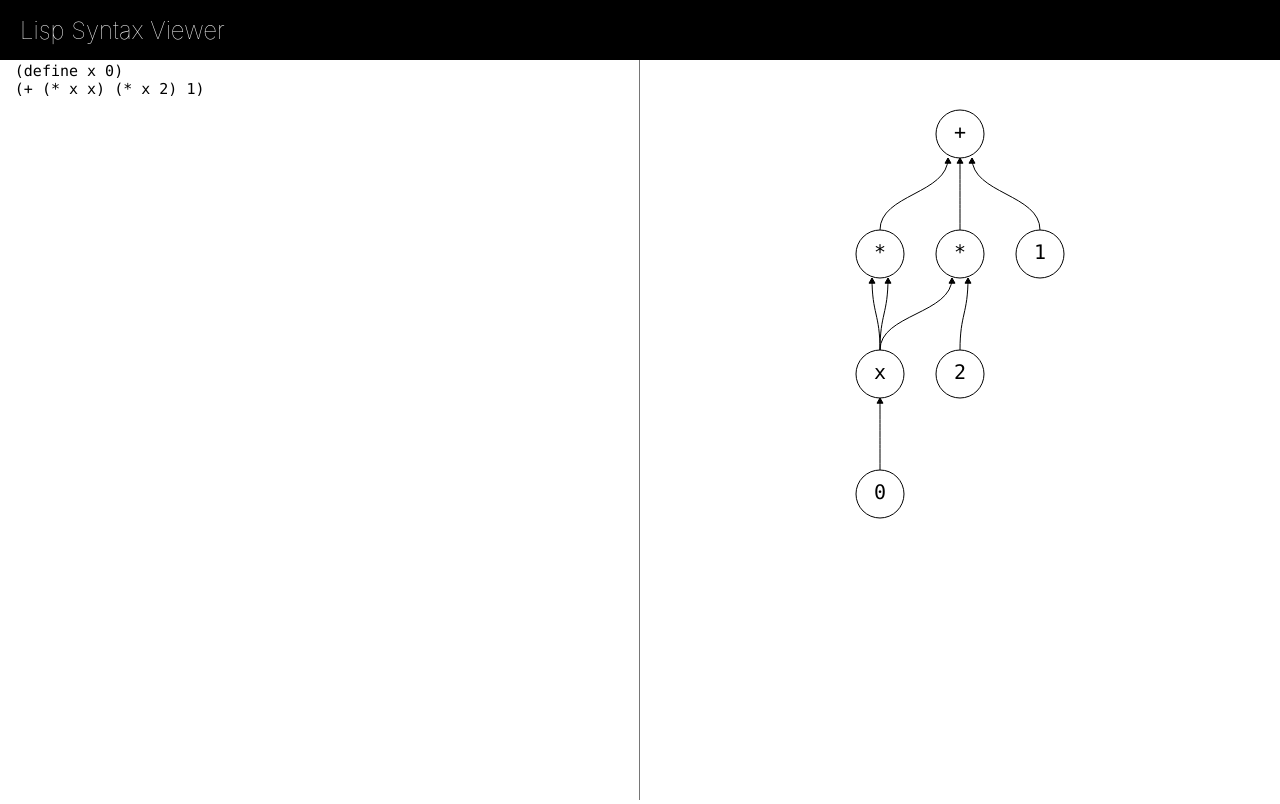
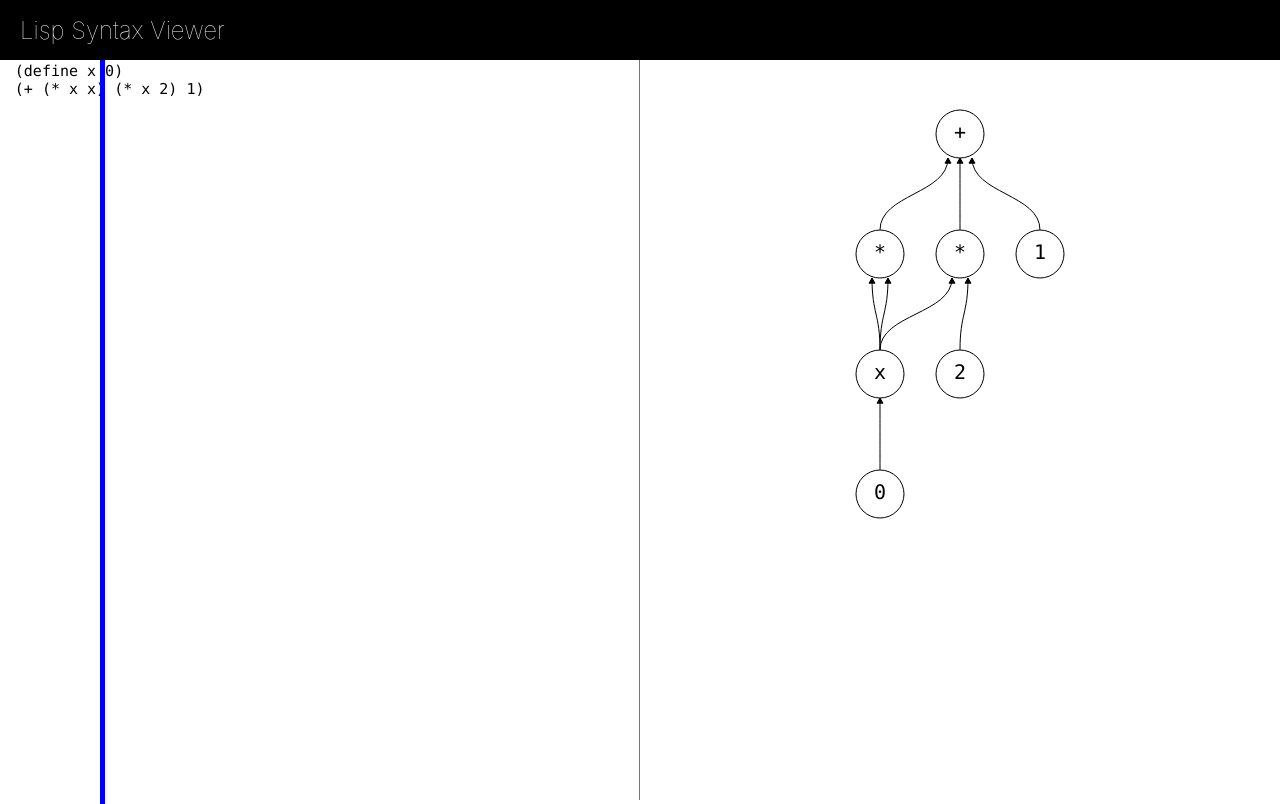
Before and after one commit to season1618/syntax-viewer, a React (Create React App) app: page / in a window 1280 px wide. Built offline with nearby package versions, Linux system fonts and the light colour scheme.

Commit message:
add drag handle

```diff
--- a/src/App.tsx
+++ b/src/App.tsx
@@ -2,21 +2,39 @@ import './App.css';
 import { useState, createContext } from 'react';
 import CodeEditor from './components/CodeEditor';
 import Canvas from './components/Canvas';
+import DragHandle from './components/DragHandle';
 import { Node } from './converter/layout';
 
 const initNode: Node | undefined = undefined;
 export const NodeContext = createContext<[Node | undefined, (node: Node | undefined) => void]>([initNode, (node: Node | undefined) => {}])
+export const DragContext = createContext<[boolean, (dragged: boolean) => void]>([false, (dragged: boolean) => {}])
+export const BorderContext = createContext<[number, (borderX: number) => void]>([200, (borderX: number) => {}])
 
 function App() {
+  const [dragged, setDragged] = useState<boolean>(false);
+  const [borderX, setBorderX] = useState<number>(100);
   const [node, setNode] = useState<Node | undefined>(initNode);
 
   return (
     <div id="app">
       <nav><h2>Lisp Syntax Viewer</h2></nav>
-      <div id="flex">
-        <NodeContext.Provider value={[node, setNode]}>
-          <CodeEditor /><Canvas />
-        </NodeContext.Provider>
+      <div id="flex"
+        onMouseMove={
+          (e) => {
+            if (dragged) {
+              setBorderX(e.clientX);
+            }
+          }
+        }
+      >
+        <DragContext.Provider value={[dragged, setDragged]}>
+          <BorderContext.Provider value={[borderX, setBorderX]}>
+            <NodeContext.Provider value={[node, setNode]}>
+              <CodeEditor /><DragHandle /><Canvas />
+            </NodeContext.Provider>
+          </BorderContext.Provider>
+        </DragContext.Provider>
+
       </div>
     </div>
   );
--- /dev/null
+++ b/src/components/DragHandle.css
@@ -0,0 +1,10 @@
+#draghandle {
+    height: 100%;
+    width: 5px;
+    cursor: ew-resize;
+
+    background-color: blue;
+
+    position: fixed;
+    left: 100px;
+}
--- /dev/null
+++ b/src/components/DragHandle.tsx
@@ -0,0 +1,18 @@
+import './DragHandle.css';
+import { useState, useContext } from 'react';
+import { DragContext, BorderContext } from '../App';
+
+function DragHandle() {
+  const [dragged, setDragged] = useContext(DragContext);
+  const [borderX, setBorderX] = useContext(BorderContext);
+
+  return (
+    <div id="draghandle"
+      style={{left: borderX}}
+      onMouseDown={(e) => setDragged(true)}
+      onMouseUp={(e) => setDragged(false)}
+    ></div>
+  );
+}
+
+export default DragHandle;
```
